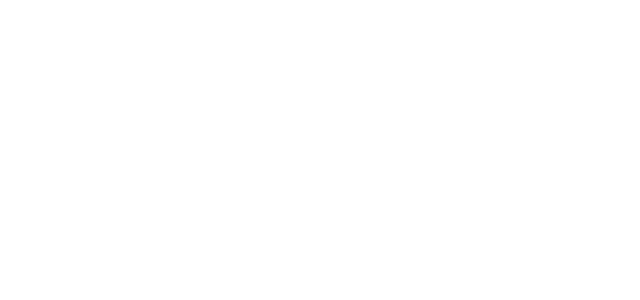
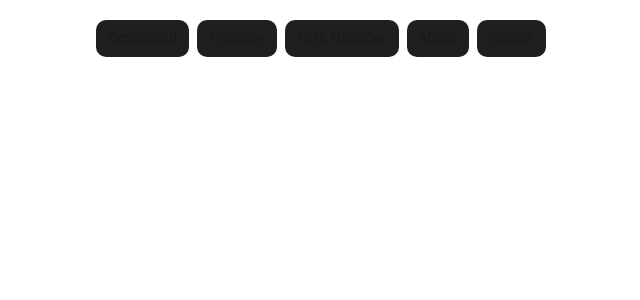
Before and after one commit to xTfTV/finance-tracker, a Next.js app: page /Tasks in a window 1280 px wide. Shown: the top 300 px of the page, without its empty margins (319-959 px from the left). Built offline with nearby package versions, Linux system fonts and the light colour scheme.

Commit message:
Initial Commit - Getting this file ready for adding the header

```diff
--- a/src/app/Tasks/page.tsx
+++ b/src/app/Tasks/page.tsx
@@ -1,10 +1,16 @@
 import './tasks.css';
-import Link from 'next/link';
+import Navbar from '../Components/Navbar/navbar';
 
 export default function Tasks() {
     return (
-        <div>
+        <div className="page-container">
+            <title>Task Manager</title>
+            <Navbar />
+            <div className="header-container">
+                <div className="header-card">
 
+                </div>
+            </div>
         </div>
     );
 }
--- a/src/app/Tasks/tasks.css
+++ b/src/app/Tasks/tasks.css
@@ -0,0 +1,6 @@
+/* IMPORTING THE FONT */
+@import url('https://fonts.googleapis.com/css2?family=Rajdhani:wght@400;500;600;700&display=swap');
+
+.page-layout {
+    font-family: 'Rajdhni', 'sans-serif';
+}
```
